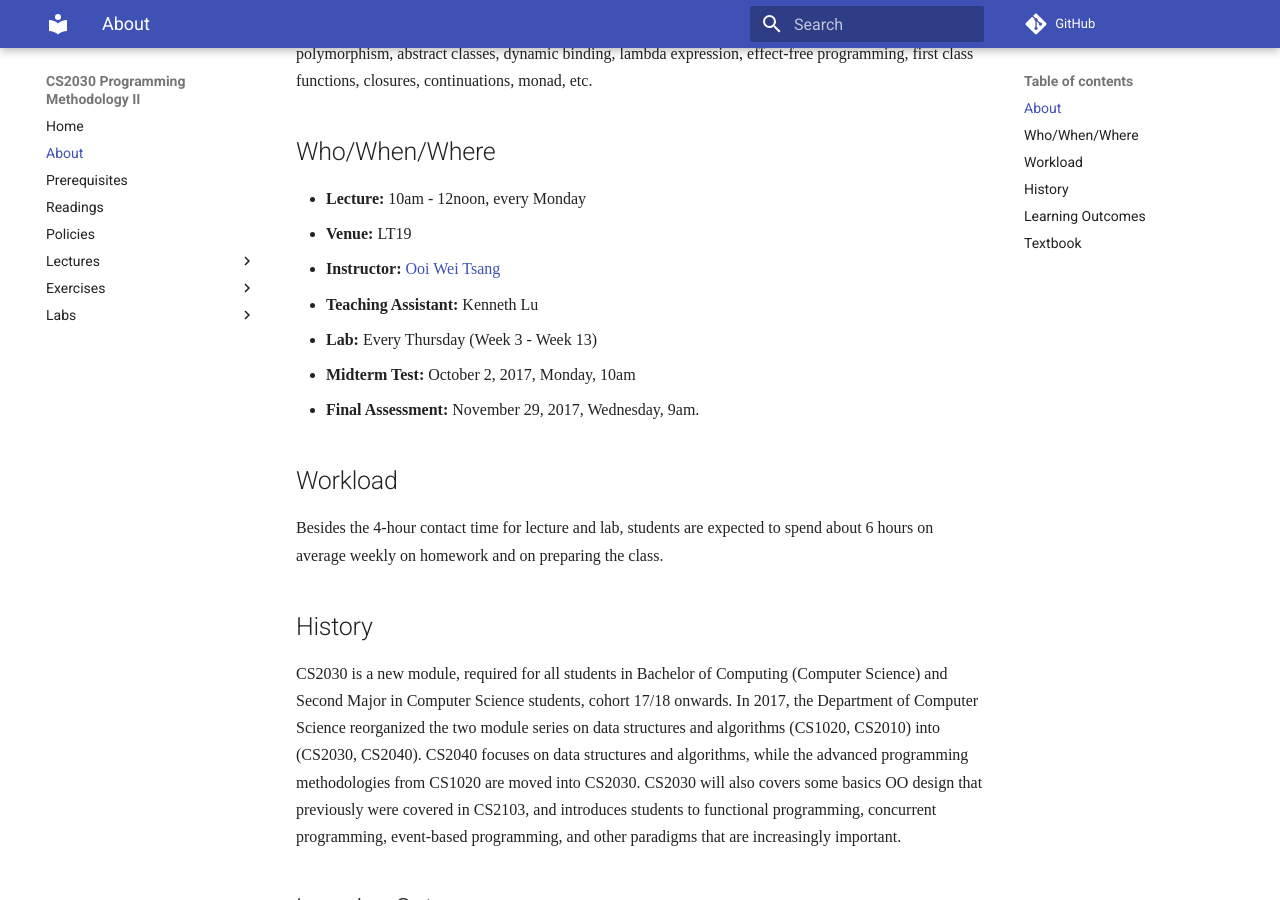
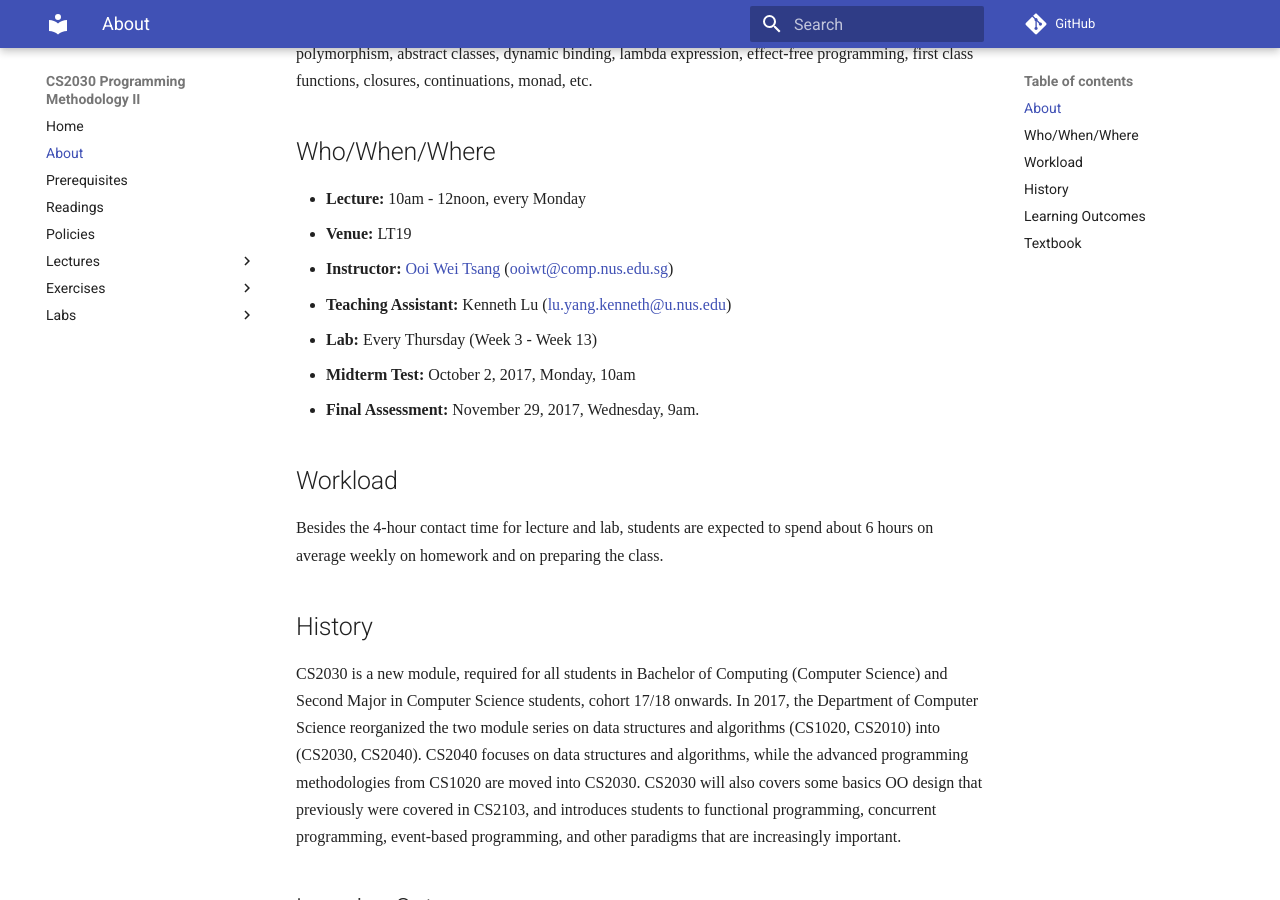
Before and after one commit to nus-cs2030/1718-s2, an MkDocs documentation site: the page built from docs/about.md, in a window 1280 px wide and 900 px high, scrolled down 327 px. Built offline with MkDocs 1.6.1 and Material for MkDocs 9.7.7, drawn with Linux system fonts in a browser that asks for light colours; some web fonts are replaced; comment, search, counter and statistics services are not loaded; old or Windows-style settings are respelled for this version of MkDocs.

Commit message:
Include email addresses of teaching staff

```diff
--- a/docs/about.md
+++ b/docs/about.md
@@ -7,8 +7,8 @@ This module is a follow up to CS1010.  It explores two modern programming paradi
 
 * **Lecture:** 10am - 12noon, every Monday
 * **Venue:** LT19
-* **Instructor:** [Ooi Wei Tsang](http://www.comp.nus.edu.sg/~ooiwt)
-* **Teaching Assistant:** Kenneth Lu
+* **Instructor:** [Ooi Wei Tsang](http://www.comp.nus.edu.sg/~ooiwt) (ooiwt@comp.nus.edu.sg)
+* **Teaching Assistant:** Kenneth Lu (lu.yang.kenneth@u.nus.edu)
 * **Lab:** Every Thursday (Week 3 - Week 13)
 * **Midterm Test:** October 2, 2017, Monday, 10am
 * **Final Assessment:** November 29, 2017, Wednesday, 9am.
```
